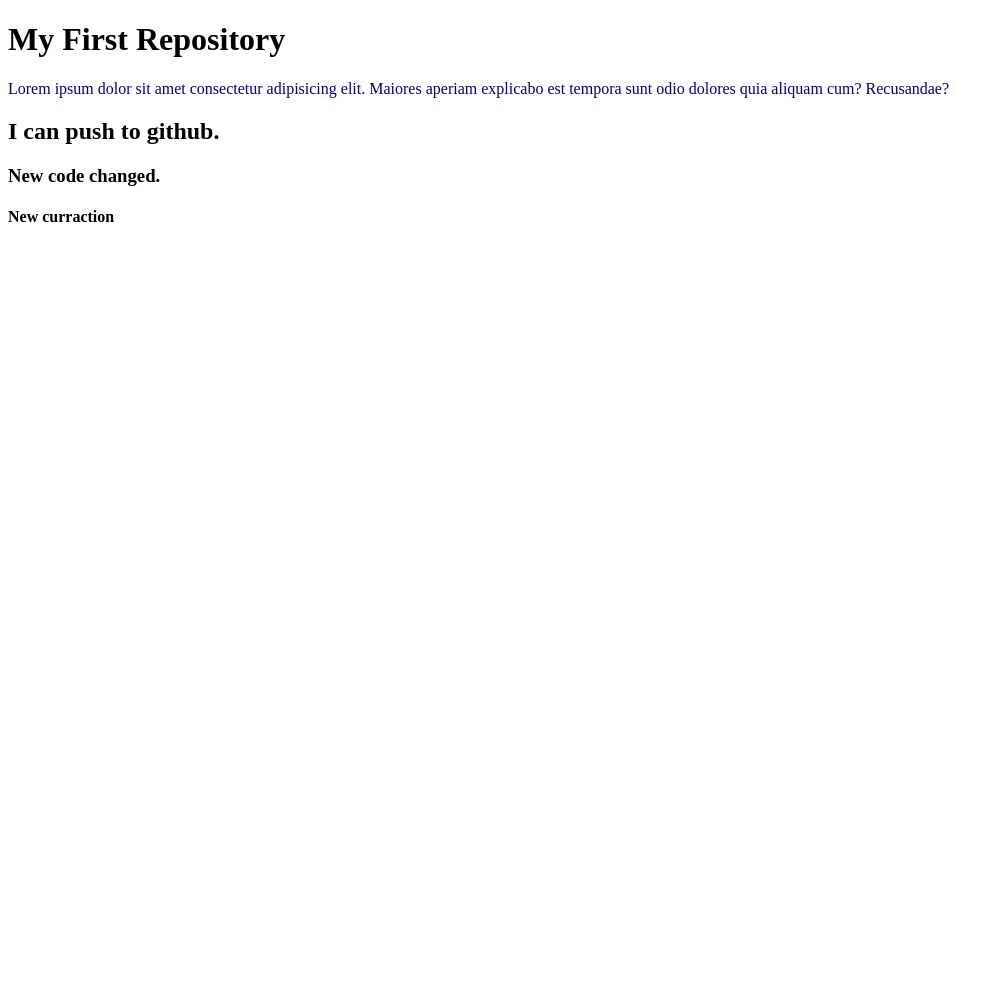
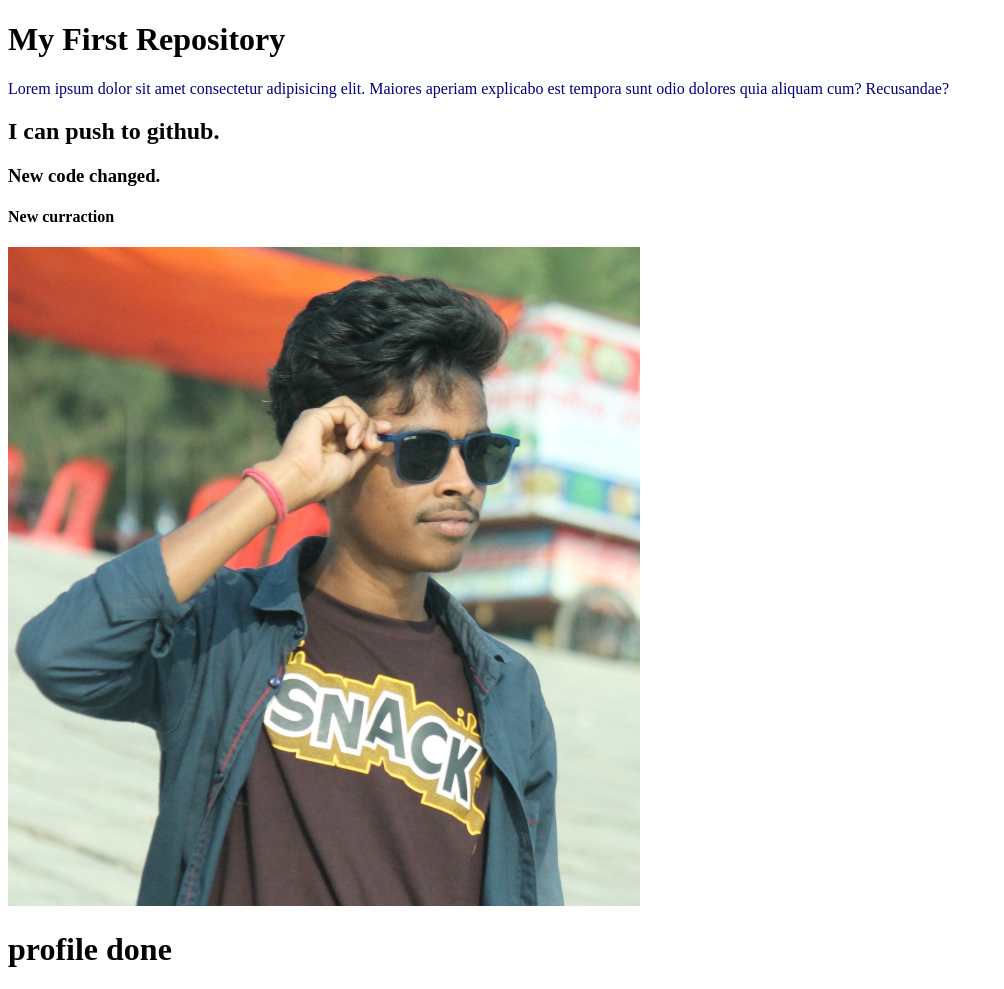
Before and after one commit to subrotomojumder/my-first-repo22, a plain HTML site: page index.html in a window 1280 px wide. Shown: the whole page, without its empty margins (0-1004 px from the left). Before the commit the page ends 800 px from the top, so only its background shows below. Drawn offline with Linux system fonts and the light colour scheme.

Commit message:
photo add

```diff
--- a/index.html
+++ b/index.html
@@ -13,5 +13,7 @@
     <h2>I can push to github.</h2>
     <h3>New code changed.</h3>
     <h4>New curraction</h4>
+    <img src="images/1628396130381.jpg" alt="">
+    <h1>profile done</h1>
 </body>
 </html>
--- a/style.css
+++ b/style.css
@@ -1,3 +1,6 @@
 p{
     color: navy;
 }
+img{
+    width: 50%;
+}
```
Also changed, not shown: images/1628396130381.jpg (added), images/download.jpeg (added), 1 other file.
